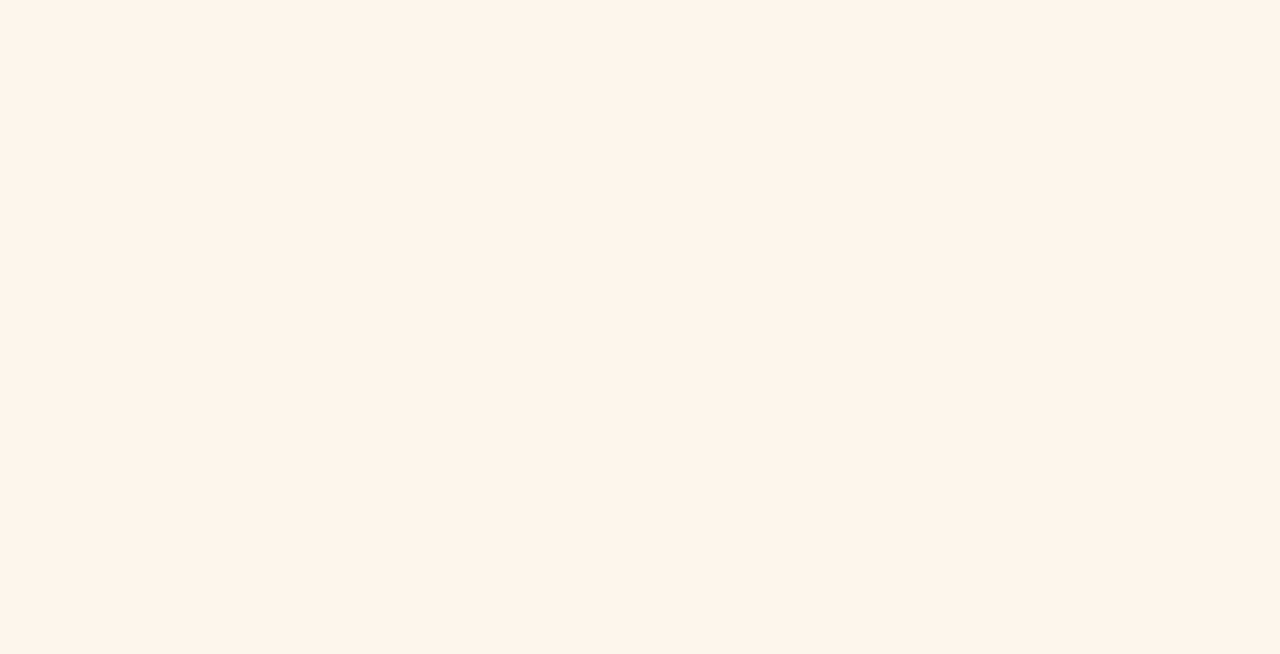
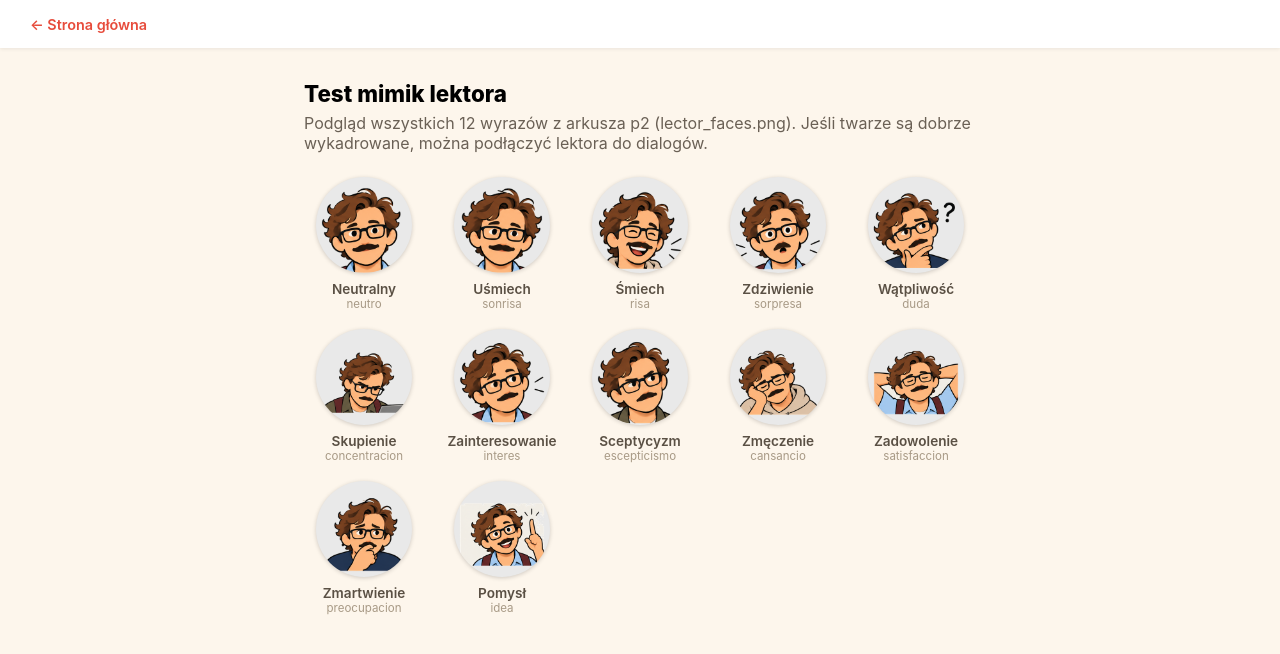
Before and after one commit to Reiv21/SpanishLessons, a React (Vite) app: page /test-mimika in a window 1280 px wide. Before the commit this address had no page. Shown: the top 654 px of the page. Built offline with nearby package versions, Linux system fonts and the light colour scheme.

Commit message:
feat: lektor jako postac ze sprite mimik (p2) + strona testowa /test-mimika

```diff
--- a/src/App.jsx
+++ b/src/App.jsx
@@ -3,6 +3,7 @@ import HomePage from "./pages/HomePage";
 import LessonPage from "./pages/LessonPage";
 import ExercisesPage from "./pages/ExercisesPage";
 import ExercisePlayground from "./pages/ExercisePlayground";
+import FaceTest from "./pages/FaceTest";
 
 export default function App() {
   return (
@@ -12,6 +13,7 @@ export default function App() {
         <Route path="/lesson/:id" element={<LessonPage />} />
         <Route path="/zadania" element={<ExercisesPage />} />
         <Route path="/zadania/:slug" element={<ExercisePlayground />} />
+        <Route path="/test-mimika" element={<FaceTest />} />
       </Routes>
     </BrowserRouter>
   );
--- a/src/components/DialogueAvatar.jsx
+++ b/src/components/DialogueAvatar.jsx
@@ -16,9 +16,8 @@ import styles from "./DialogueAvatar.module.css";
  *   row 2: scared    sad        smirk
  */
 
-// Układ 3×3 taki sam dla wszystkich arkuszy postaci (marek.png oraz
-// wygenerowane *_faces.png). Kolumna/rząd wybiera wyraz twarzy.
-const EXPRESSIONS = {
+// Standardowy układ 3×3 (marek.png i wygenerowane *_faces.png).
+const GRID_3x3 = {
   glasses:   { col: 0, row: 0 },
   surprised: { col: 1, row: 0 },
   happy:     { col: 2, row: 0 },
@@ -30,12 +29,38 @@ const EXPRESSIONS = {
   smirk:     { col: 2, row: 2 },
 };
 
-// Arkusze twarzy per postać. "marek" wskazuje na oryginalny sprite w roocie.
+// Lektor (p2.png) — siatka 4×3, 12 mimik z podpisami hiszpańskimi.
+// Aliasy PL/EN mapowane na te same komórki, żeby dało się używać
+// wspólnych nazw wyrazów (happy/neutral itd.) tak jak dla innych postaci.
+const GRID_LECTOR = {
+  neutro:        { col: 0, row: 0 },
+  neutral:       { col: 0, row: 0 },
+  sonrisa:       { col: 1, row: 0 },
+  smirk:         { col: 1, row: 0 },
+  risa:          { col: 2, row: 0 },
+  laughing:      { col: 2, row: 0 },
+  happy:         { col: 2, row: 0 },
+  sorpresa:      { col: 3, row: 0 },
+  surprised:     { col: 3, row: 0 },
+  duda:          { col: 0, row: 1 },
+  concentracion: { col: 1, row: 1 },
+  interes:       { col: 2, row: 1 },
+  escepticismo:  { col: 3, row: 1 },
+  cansancio:     { col: 0, row: 2 },
+  sad:           { col: 0, row: 2 },
+  satisfaccion:  { col: 1, row: 2 },
+  preocupacion:  { col: 2, row: 2 },
+  idea:          { col: 3, row: 2 },
+  glasses:       { col: 0, row: 0 },
+};
+
+// Arkusze twarzy per postać: ścieżka + wymiary siatki + mapa wyrazów.
 const SHEETS = {
-  marek:  "/marek.png",
-  rosa:   "/assets/characters/rosa_faces.png",
-  carlos: "/assets/characters/carlos_faces.png",
-  omar:   "/assets/characters/omar_faces.png",
+  marek:  { src: "/marek.png",                         cols: 3, rows: 3, map: GRID_3x3 },
+  rosa:   { src: "/assets/characters/rosa_faces.png",  cols: 3, rows: 3, map: GRID_3x3 },
+  carlos: { src: "/assets/characters/carlos_faces.png",cols: 3, rows: 3, map: GRID_3x3 },
+  omar:   { src: "/assets/characters/omar_faces.png",  cols: 3, rows: 3, map: GRID_3x3 },
+  lector: { src: "/assets/characters/lector_faces.png",cols: 4, rows: 3, map: GRID_LECTOR },
 };
 
 export default function DialogueAvatar({ avatar, size = 44 }) {
@@ -43,14 +68,14 @@ export default function DialogueAvatar({ avatar, size = 44 }) {
     return <div className={styles.empty} style={{ width: size, height: size }} />;
   }
 
-  // Sprite postaci: type == nazwa arkusza (marek/rosa/carlos/omar)
+  // Sprite postaci: type == nazwa arkusza (marek/rosa/carlos/omar/lector)
   const sheet = SHEETS[avatar.type];
   if (sheet) {
-    const { col, row } = EXPRESSIONS[avatar.expression ?? "neutral"];
-    // background-size: 300% 300% => każda komórka wypełnia kontener.
-    // background-position %: 0/50/100 dla kolumn i rzędów 0/1/2.
-    const xPct = (col / 2) * 100;
-    const yPct = (row / 2) * 100;
+    const cell = sheet.map[avatar.expression] ?? sheet.map.neutral ?? { col: 0, row: 0 };
+    // background-size: (cols*100)% (rows*100)% => każda komórka wypełnia kontener.
+    // background-position %: col/(cols-1)*100, row/(rows-1)*100.
+    const xPct = sheet.cols > 1 ? (cell.col / (sheet.cols - 1)) * 100 : 0;
+    const yPct = sheet.rows > 1 ? (cell.row / (sheet.rows - 1)) * 100 : 0;
 
     return (
       <div
@@ -58,8 +83,8 @@ export default function DialogueAvatar({ avatar, size = 44 }) {
         style={{
           width: size,
           height: size,
-          backgroundImage: `url('${asset(sheet)}')`,
-          backgroundSize: "300% 300%",
+          backgroundImage: `url('${asset(sheet.src)}')`,
+          backgroundSize: `${sheet.cols * 100}% ${sheet.rows * 100}%`,
           backgroundPosition: `${xPct}% ${yPct}%`,
           flexShrink: 0,
         }}
--- /dev/null
+++ b/src/pages/FaceTest.jsx
@@ -0,0 +1,66 @@
+import { useNavigate } from "react-router-dom";
+import DialogueAvatar from "../components/DialogueAvatar";
+
+// Strona testowa mimik lektora (p2.png -> lector_faces.png).
+// Pokazuje wszystkie 12 wyrazów, żeby sprawdzić czy sprite dobrze się kadruje.
+// Docelowo do usunięcia albo zastąpienia realnym użyciem w dialogach.
+const EXPRESSIONS = [
+  ["neutro", "Neutralny"],
+  ["sonrisa", "Uśmiech"],
+  ["risa", "Śmiech"],
+  ["sorpresa", "Zdziwienie"],
+  ["duda", "Wątpliwość"],
+  ["concentracion", "Skupienie"],
+  ["interes", "Zainteresowanie"],
+  ["escepticismo", "Sceptycyzm"],
+  ["cansancio", "Zmęczenie"],
+  ["satisfaccion", "Zadowolenie"],
+  ["preocupacion", "Zmartwienie"],
+  ["idea", "Pomysł"],
+];
+
+export default function FaceTest() {
+  const navigate = useNavigate();
+  return (
+    <div style={{ minHeight: "100vh", background: "#fdf6ec", fontFamily: "Inter, system-ui, sans-serif" }}>
+      <div style={{ padding: "14px 24px", background: "white", boxShadow: "0 1px 4px rgba(0,0,0,0.08)" }}>
+        <button
+          onClick={() => navigate("/")}
+          style={{ background: "none", border: "none", color: "#e74c3c", fontWeight: 600, cursor: "pointer", fontSize: "0.9rem" }}
+        >
+          ← Strona główna
+        </button>
+      </div>
+
+      <div style={{ maxWidth: 720, margin: "0 auto", padding: "32px 24px" }}>
+        <h1 style={{ fontSize: "1.4rem", fontWeight: 800, margin: "0 0 6px" }}>
+          Test mimik lektora
+        </h1>
+        <p style={{ color: "#6a6055", margin: "0 0 24px" }}>
+          Podgląd wszystkich 12 wyrazów z arkusza p2 (lector_faces.png).
+          Jeśli twarze są dobrze wykadrowane, można podłączyć lektora do dialogów.
+        </p>
+
+        <div
+          style={{
+            display: "grid",
+            gridTemplateColumns: "repeat(auto-fill, minmax(120px, 1fr))",
+            gap: 18,
+          }}
+        >
+          {EXPRESSIONS.map(([expr, label]) => (
+            <div key={expr} style={{ textAlign: "center" }}>
+              <div style={{ display: "flex", justifyContent: "center" }}>
+                <DialogueAvatar avatar={{ type: "lector", expression: expr }} size={96} />
+              </div>
+              <div style={{ marginTop: 8, fontSize: "0.85rem", fontWeight: 600, color: "#5a5044" }}>
+                {label}
+              </div>
+              <div style={{ fontSize: "0.72rem", color: "#a89a86" }}>{expr}</div>
+            </div>
+          ))}
+        </div>
+      </div>
+    </div>
+  );
+}
```
Also changed, not shown: public/assets/characters/lector_faces.png (added).
